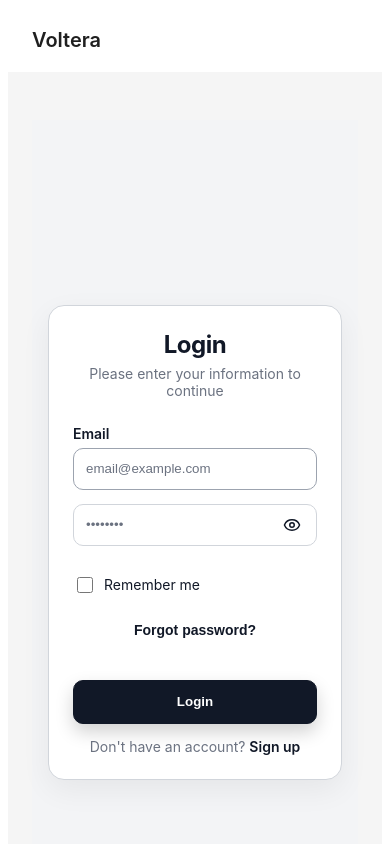
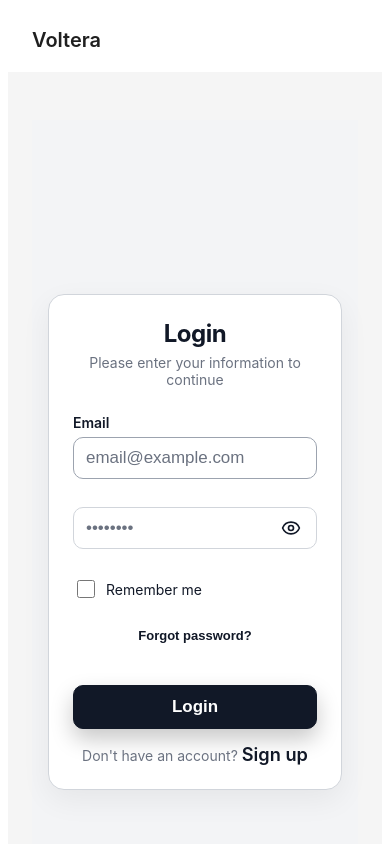
Before and after one commit to HAIANH29/Voltera-Web-App, a React (Vite) app in the folder src/frontend/: page /login in a window 390 px wide. Shown: the top 844 px of the page. Built offline with nearby package versions, Linux system fonts and the light colour scheme; a web font is replaced by a local one.

Commit message:
update login page

```diff
--- a/src/frontend/src/pages/login/LoginPage.css
+++ b/src/frontend/src/pages/login/LoginPage.css
@@ -1,37 +1,28 @@
 /* ====== Base ====== */
 :root {
   --bg: #f3f4f6;
-    /* nền xám nhạt */
   --card: #fff;
-    /* trắng */
   --text: #111827;
-    /* đen */
   --muted: #6b7280;
-    /* xám phụ */
   --border: #d1d5db;
-    /* viền xám nhạt */
   --primary: #111827;
-    /* đen */
   --primary-hover: #000;
   --error: #ef4444;
   --ring: rgba(0, 0, 0, .18);
   --radius: 14px;
+
+  /* Scale chung */
+  --scale: 1.3;
 }
 
 @media (prefers-color-scheme: dark) {
   :root {
     --bg: #1f2937;
-        /* nền xám đậm */
     --card: #111827;
-        /* đen */
     --text: #f9fafb;
-        /* trắng */
     --muted: #9ca3af;
-        /* xám nhạt */
     --border: #374151;
-        /* xám trung */
     --primary: #f9fafb;
-        /* trắng */
     --primary-hover: #e5e7eb;
     --ring: rgba(255, 255, 255, .18);
   }
@@ -50,12 +41,12 @@
 /* ====== Card ====== */
 .card {
   width: 100%;
-    max-width: 420px;
+  max-width: calc(420px * var(--scale));   /* ~546px */
   background: var(--card);
   border: 1px solid var(--border);
-    border-radius: var(--radius);
-    box-shadow: 0 10px 30px rgba(0, 0, 0, .06);
-    padding: 24px;
+  border-radius: calc(var(--radius) * var(--scale));  /* ~18px */
+  box-shadow: 0 14px 40px rgba(0, 0, 0, .10);
+  padding: calc(24px * var(--scale));      /* ~31px */
 }
 
 /* ====== Header ====== */
@@ -63,59 +54,53 @@
   text-align: center;
   margin-bottom: 12px;
 }
-
 .title {
   margin: 0;
-    font-size: 26px;
+  font-size: calc(26px * var(--scale));    /* ~34px */
   font-weight: 700;
   letter-spacing: -.02em;
 }
-
 .subtitle {
   margin-top: 6px;
   color: var(--muted);
-    font-size: 14px;
+  font-size: calc(14px * var(--scale));    /* ~18px */
 }
 
 /* ====== Form ====== */
-.form-group {
-    margin-top: 14px;
-}
-
+.form-group { margin-top: 14px; }
 .label {
   display: inline-block;
   margin-bottom: 8px;
   font-weight: 600;
-    font-size: 14px;
+  font-size: calc(14px * var(--scale));    /* ~18px */
 }
 
+/* Wrap cho password để đặt nút con mắt đúng vị trí */
+.password-wrapper { position: relative; margin-top: 14px; }
+
+/* Input chung */
 .input {
   width: 100%;
-    height: 44px;
+  height: calc(44px * var(--scale));       /* ~57px */
   padding: 0 12px;
   border: 1px solid var(--border);
-    border-radius: 10px;
+  border-radius: calc(10px * var(--scale));/* ~13px */
   background: #fff;
   color: var(--text);
   transition: border-color .15s ease, box-shadow .15s ease, background .15s ease;
+  font-size: 1.06rem;
 }
-
-.input::placeholder {
-    color: var(--muted);
-}
-
+.input::placeholder { color: var(--muted); }
 .input:focus {
   outline: none;
   border-color: var(--primary);
   box-shadow: 0 0 0 3px var(--ring);
   background: rgba(0, 0, 0, .02);
 }
-
 .input-error {
   border-color: var(--error);
   box-shadow: 0 0 0 3px rgba(239, 68, 68, .18);
 }
-
 .error-text {
   margin-top: 8px;
   color: var(--error);
@@ -135,79 +120,48 @@
   display: inline-flex;
   align-items: center;
   gap: 8px;
-    font-size: 14px;
+  font-size: calc(14px * var(--scale));    /* ~18px */
   user-select: none;
 }
-
 .checkbox-label input {
-    width: 16px;
-    height: 16px;
+  width: 18px;
+  height: 18px;
   accent-color: var(--primary);
 }
 
-/* Password toggle */
-/* Wrapper giữ input + toggle */
+/* Password toggle (icon mắt) */
 .password-toggle {
   position: absolute;
   top: 50%;
-    right: 10px;
+  right: 12px;
   transform: translateY(-50%);
-
   all: unset;
-    /* reset toàn bộ style mặc định của button */
   cursor: pointer;
   display: flex;
   align-items: center;
   justify-content: center;
-
   color: #6b7280;
-    /* màu xám */
 }
-
-.password-toggle:hover {
-    color: #111827;
-    /* đen khi hover */
-}
-
-.password-toggle:focus {
-    outline: none;
-    /* ẩn viền khi focus */
-    box-shadow: none;
-    /* phòng khi browser thêm shadow */
-}
-
-.password-toggle svg {
-    width: 18px;
-    height: 18px;
-}
+.password-toggle:hover { color: #111827; }
+.password-toggle svg { width: 20px; height: 20px; }
 
 /* Submit button */
 .button {
   width: 100%;
-    height: 44px;
+  height: calc(44px * var(--scale));       /* ~57px */
   border: none;
-    border-radius: 10px;
+  border-radius: calc(10px * var(--scale));/* ~13px */
   background: var(--primary);
   color: #fff;
-    font-weight: 600;
+  font-weight: 700;
+  font-size: 1.06rem;
   cursor: pointer;
   transition: background .15s, transform .06s, box-shadow .15s;
-    box-shadow: 0 8px 18px rgba(0, 0, 0, .18);
+  box-shadow: 0 10px 22px rgba(0, 0, 0, .22);
 }
-
-.button:hover {
-    background: var(--primary-hover);
-}
-
-.button:active {
-    transform: translateY(1px);
-}
-
-.button:disabled {
-    opacity: .75;
-    cursor: not-allowed;
-    box-shadow: none;
-}
+.button:hover { background: var(--primary-hover); }
+.button:active { transform: translateY(1px); box-shadow: 0 8px 18px rgba(0,0,0,.20); }
+.button:disabled { opacity: .75; cursor: not-allowed; box-shadow: none; }
 
 /* Small link-style btn */
 .small-btn {
@@ -215,44 +169,29 @@
   background: transparent;
   padding: 0;
   color: var(--primary);
-    font-size: 14px;
+  font-size: calc(10px * var(--scale));    /* ~18px */
   cursor: pointer;
 }
-
-.small-btn:hover {
-    text-decoration: underline;
-}
+.small-btn:hover { text-decoration: underline; }
 
 /* Footer under form */
 .footer {
   margin-top: 16px;
   text-align: center;
-    font-size: 14px;
+  font-size: calc(14px * var(--scale));    /* ~18px */
   color: var(--muted);
 }
-
 .link {
   color: var(--primary);
   font-weight: 600;
   cursor: pointer;
+  font-size: calc(14px * var(--scale));
 }
-
-.link:hover {
-    text-decoration: underline;
-}
+.link:hover { text-decoration: underline; }
 
 /* ====== Responsive ====== */
 @media (max-width:480px) {
-    .card {
-        padding: 20px;
+  .card { padding: 22px; max-width: 100%; }
+  .title { font-size: 28px; }
+  .input, .button { height: 50px; }
 }
-
-    .title {
-        font-size: 24px;
-    }
-
-    .input,
-    .button {
-        height: 42px;
-    }
-}
```
Lines whose indentation alone changed are shown as unchanged.
